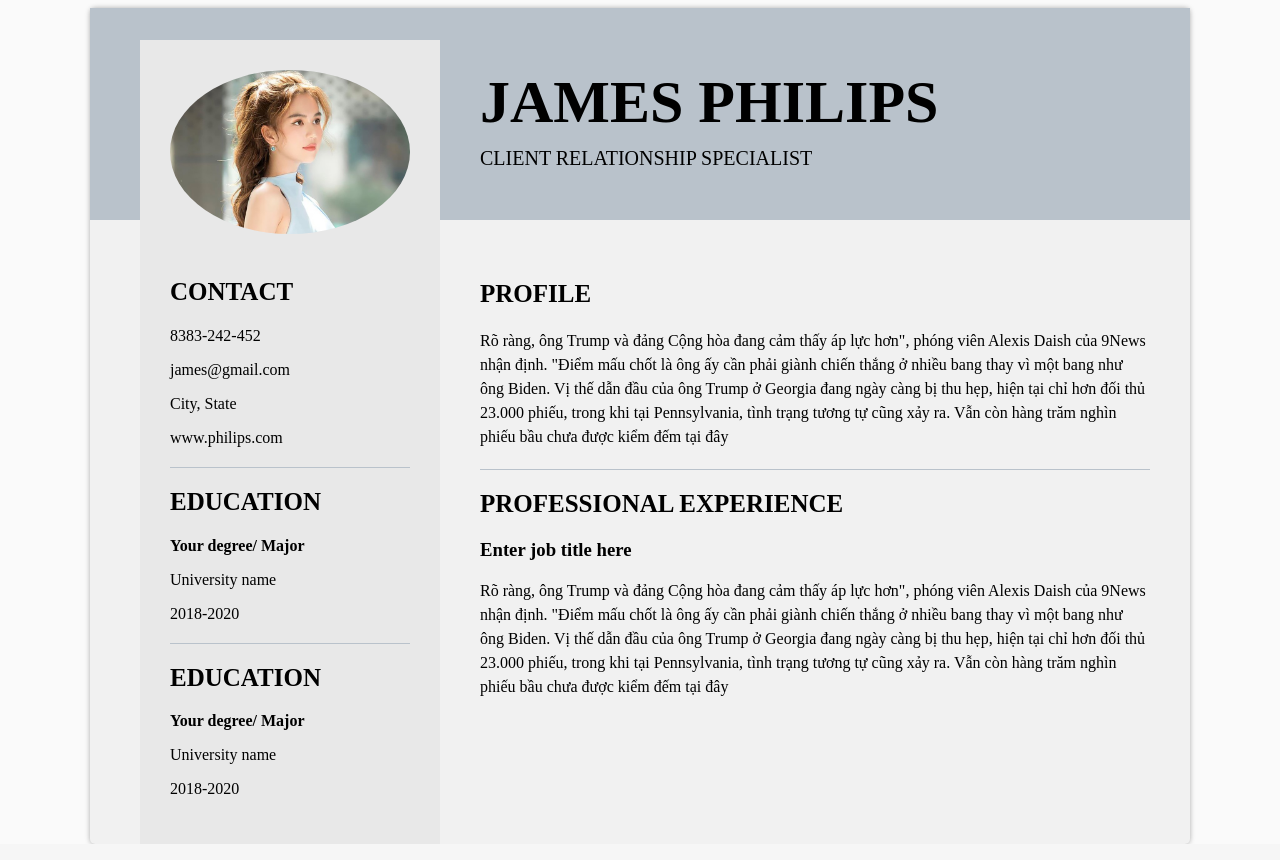
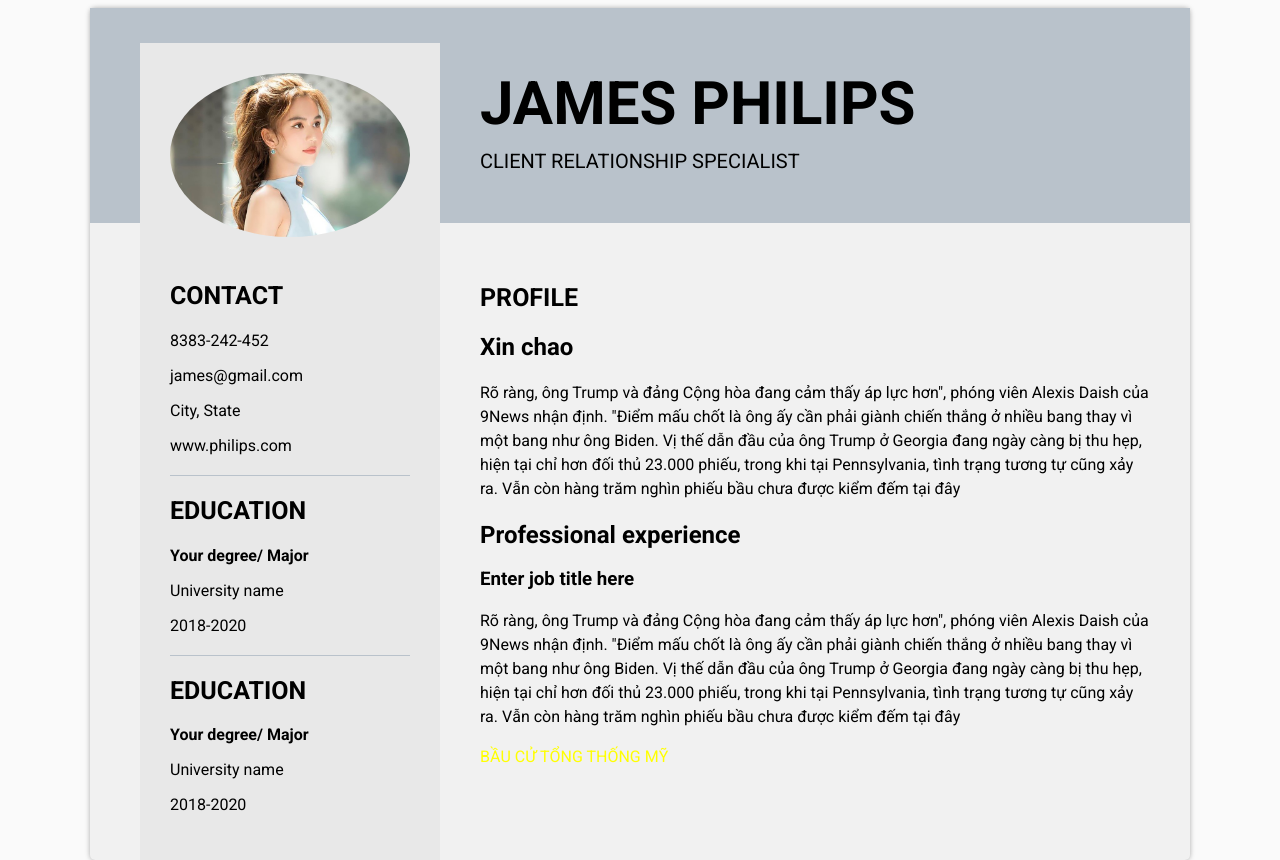
Before and after one commit to hoatq-fptaptech/T2010E_WEB, a PHP site: page /LabS3.html in a window 1280 px wide. Run offline with PHP 8.4, Linux system fonts and the light colour scheme.

Commit message:
lab s3 with class

```diff
--- a/LabS3.html
+++ b/LabS3.html
@@ -3,6 +3,7 @@
 <head>
     <meta charset="UTF-8">
     <title>Lab S3</title>
+    <link href="https://fonts.googleapis.com/css2?family=Roboto:wght@300;400;500;700&display=swap" rel="stylesheet">
     <link rel="stylesheet" href="css/labs3.css">
 </head>
 <body>
@@ -13,26 +14,28 @@
         </div>
         <div id="left">
             <img src="imgs/ngoctrinhmuonsinhcon1_swej.jpg"/>
-            <h2 id="contact">Contact</h2>
+            <h2 class="title no-border">Contact</h2>
             <p>8383-242-452</p>
             <p>james@gmail.com</p>
             <p>City, State</p>
             <p>www.philips.com</p>
-            <h2>Education</h2>
+            <h2 class="title">Education</h2>
             <p><b>Your degree/ Major</b></p>
             <p>University name</p>
             <p>2018-2020</p>
-            <h2>Education</h2>
+            <h2 class="title">Education</h2>
             <p><b>Your degree/ Major</b></p>
             <p>University name</p>
             <p>2018-2020</p>
         </div>
         <div id="right">
-            <h2 id="profile">Profile</h2>
+            <h2 class="title no-border">Profile</h2>
+            <h2>Xin chao</h2>
             <p>Rõ ràng, ông Trump và đảng Cộng hòa đang cảm thấy áp lực hơn", phóng viên Alexis Daish của 9News nhận định.  "Điểm mấu chốt  là ông ấy cần phải giành chiến thắng ở nhiều bang thay vì một bang như ông Biden. Vị thế dẫn đầu của ông Trump ở Georgia đang ngày càng bị thu hẹp, hiện tại chỉ hơn đối thủ 23.000 phiếu, trong khi tại Pennsylvania, tình trạng tương tự cũng xảy ra. Vẫn còn hàng trăm nghìn phiếu bầu chưa được kiểm đếm tại đây</p>
             <h2>Professional experience</h2>
             <h3>Enter job title here</h3>
             <p>Rõ ràng, ông Trump và đảng Cộng hòa đang cảm thấy áp lực hơn", phóng viên Alexis Daish của 9News nhận định.  "Điểm mấu chốt  là ông ấy cần phải giành chiến thắng ở nhiều bang thay vì một bang như ông Biden. Vị thế dẫn đầu của ông Trump ở Georgia đang ngày càng bị thu hẹp, hiện tại chỉ hơn đối thủ 23.000 phiếu, trong khi tại Pennsylvania, tình trạng tương tự cũng xảy ra. Vẫn còn hàng trăm nghìn phiếu bầu chưa được kiểm đếm tại đây</p>
+            <p><span id="sp" class="ps">Bầu cử tổng thống Mỹ</span></p>
         </div>
     </div>
 </body>
--- a/css/labs3.css
+++ b/css/labs3.css
@@ -1,5 +1,6 @@
 body{
     background-color: #fafafa;
+    font-family: 'Roboto', sans-serif;
 }
 img{
     max-width: 100%;
@@ -48,7 +49,7 @@ img{
 #left img{
     border-radius: 100%;
 }
-#left h2,#right h2{
+.title{
     text-transform: uppercase;
     font-size: 25px;
     margin-top: 20px;
@@ -60,6 +61,25 @@ img{
     font-size: 16px;
     line-height: 1.5;
 }
-#left #contact,#right #profile{
+.title.no-border{
     border-top: none;
 }
+#sp{
+    color: yellow;
+}
+.ps{
+    color: blue;
+}
+div p span{
+    color: deeppink;
+}
+p span{
+    color: orange;
+}
+span{
+    color:red;
+    text-transform: uppercase;
+}
+span{
+    /*color: green !important;*/
+}
```
